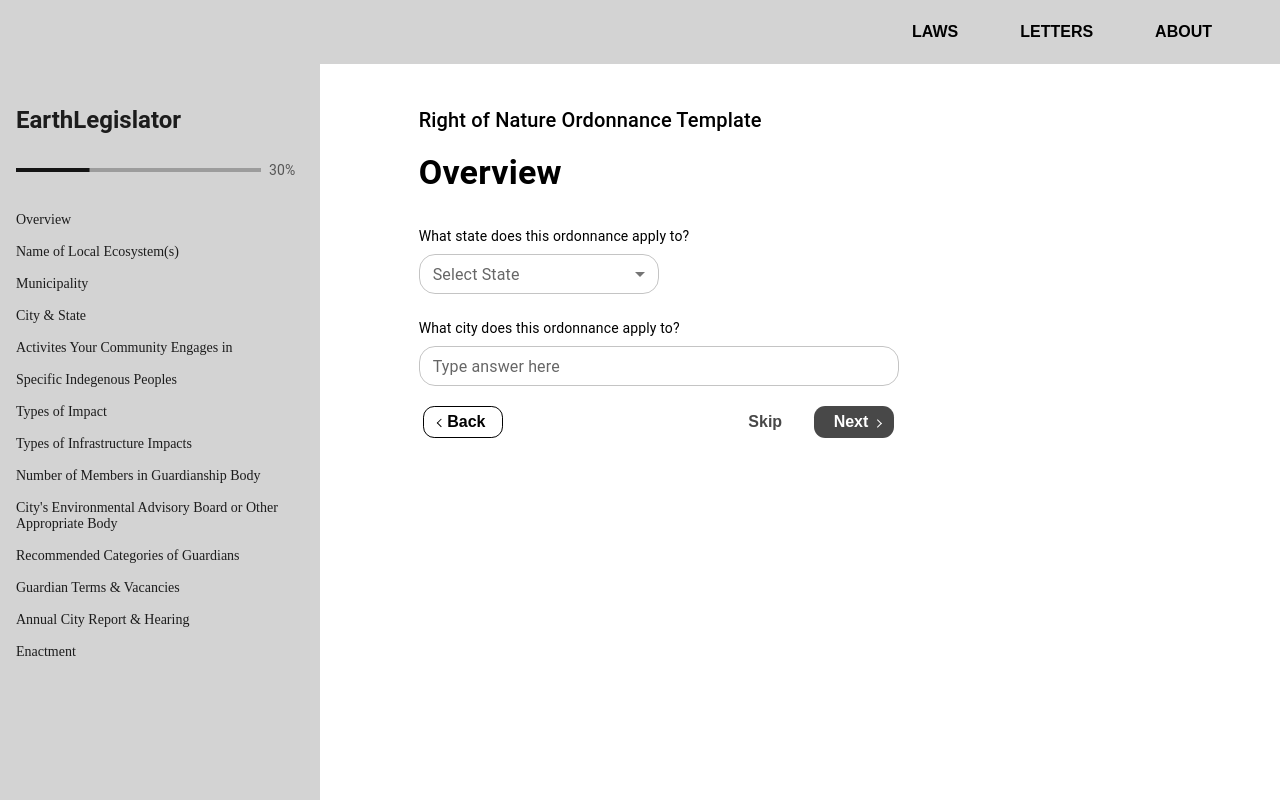
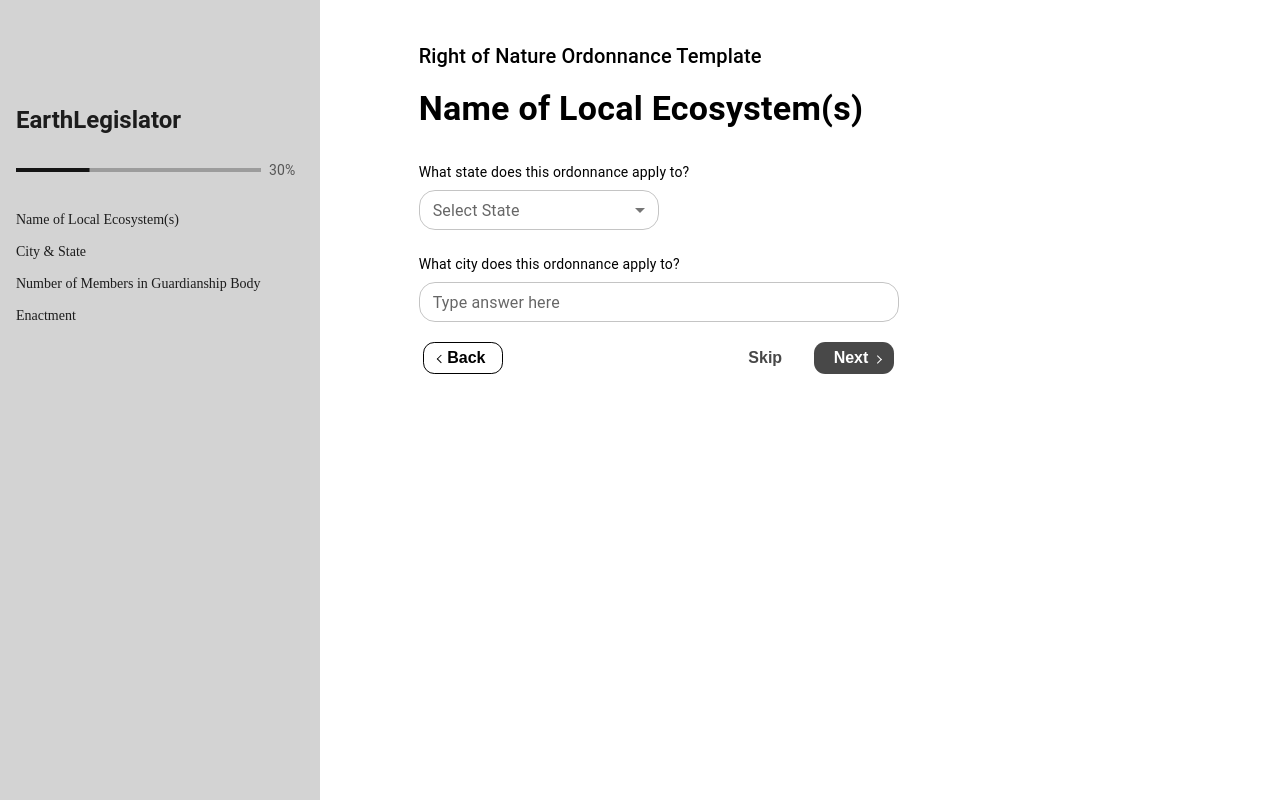
Before and after one commit to cornellh4i/earth-law-center, a React (Create React App) app in the folder client/: page /template-filler in a window 1280 px wide. Built offline with nearby package versions, Linux system fonts and the light colour scheme.

Commit message:
remove nav-bar from page

```diff
--- a/client/src/App.js
+++ b/client/src/App.js
@@ -8,6 +8,7 @@ import NavBar from './components/NavBar/NavBar';
 import About from './pages/About/About.jsx';
 import ResourceDisplay from './pages/ResourceDisplay/ResourceDisplay';
 import TemplateFiller from './pages/TemplateFiller/TemplateFiller';
+import { useLocation } from 'react-router-dom';
 
 const API_URL = process.env.REACT_APP_API;
 
@@ -25,10 +26,12 @@ function App() {
   //   getData();
   // }, []);
 
+
+
   return (
     <Router>
-      {/* navigation bar that shows up on all pages */}
-      <NavBar/>
+      {/* navigation bar that shows up on all pages except template filler*/}
+      {window.location.pathname === '/template-filler' ? null : <NavBar/>}
       <Routes>
         {/* All pages below */}
         <Route path='/' element={<Landing/>} />
--- a/client/src/components/NavBar/NavBar.jsx
+++ b/client/src/components/NavBar/NavBar.jsx
@@ -4,8 +4,9 @@ import Button from '../Button/Button';
 import Grid from '@mui/material/Grid';
 import { Link } from 'react-router-dom';
 
+/** A Navigation Bar for the Website */
 
-/** A Navigation Bar for the Website */
+
 const NavBar = () => {
   return (
     <div className="navbar-container">
--- a/client/src/pages/TemplateFiller/TemplateFiller.jsx
+++ b/client/src/pages/TemplateFiller/TemplateFiller.jsx
@@ -13,19 +13,9 @@ const TemplateFiller = () => {
 
 
   const allField = [
-    'Overview',
     'Name of Local Ecosystem(s)',
-    'Municipality',
     'City & State',
-    'Activites Your Community Engages in',
-    'Specific Indegenous Peoples',
-    'Types of Impact',
-    'Types of Infrastructure Impacts',
     'Number of Members in Guardianship Body',
-    'City\'s Environmental Advisory Board or Other Appropriate Body',
-    'Recommended Categories of Guardians',
-    'Guardian Terms & Vacancies',
-    'Annual City Report & Hearing',
     'Enactment'
   ]
 
```
